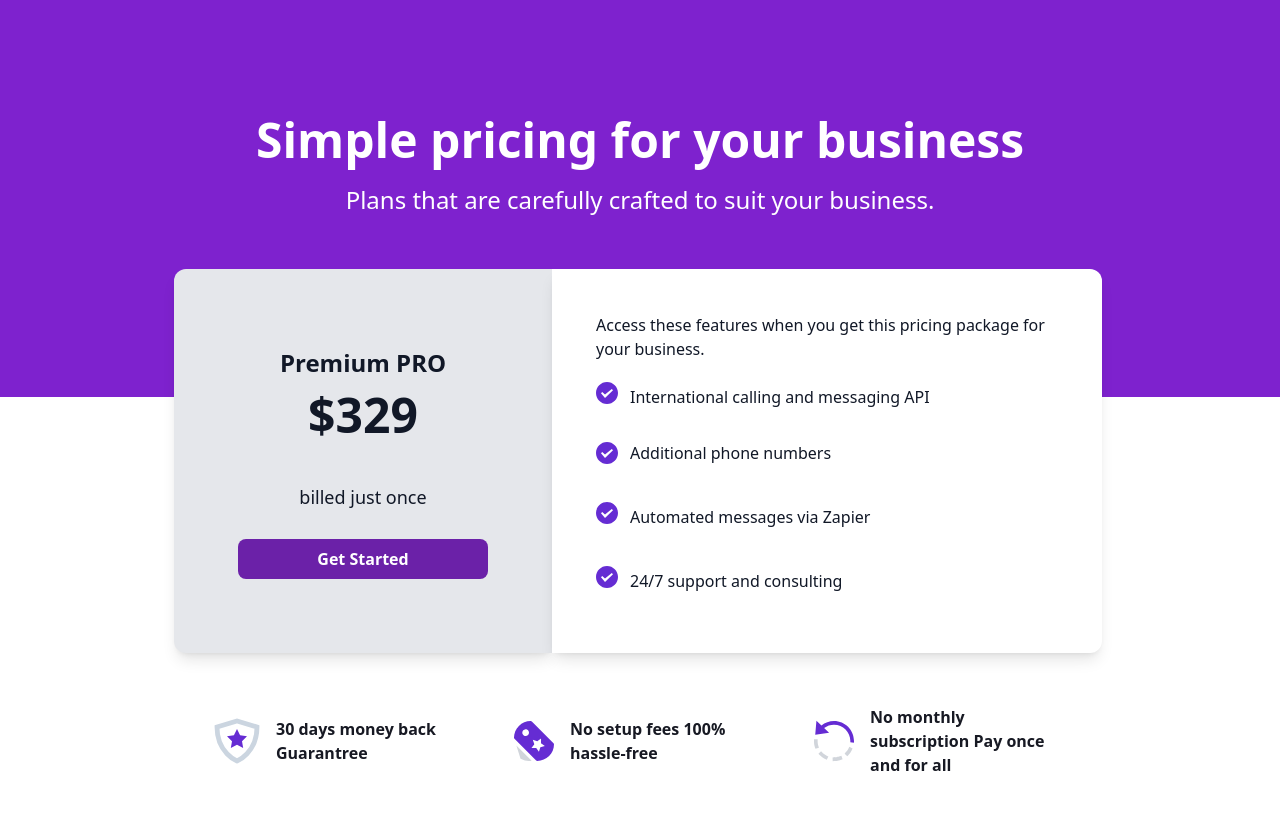
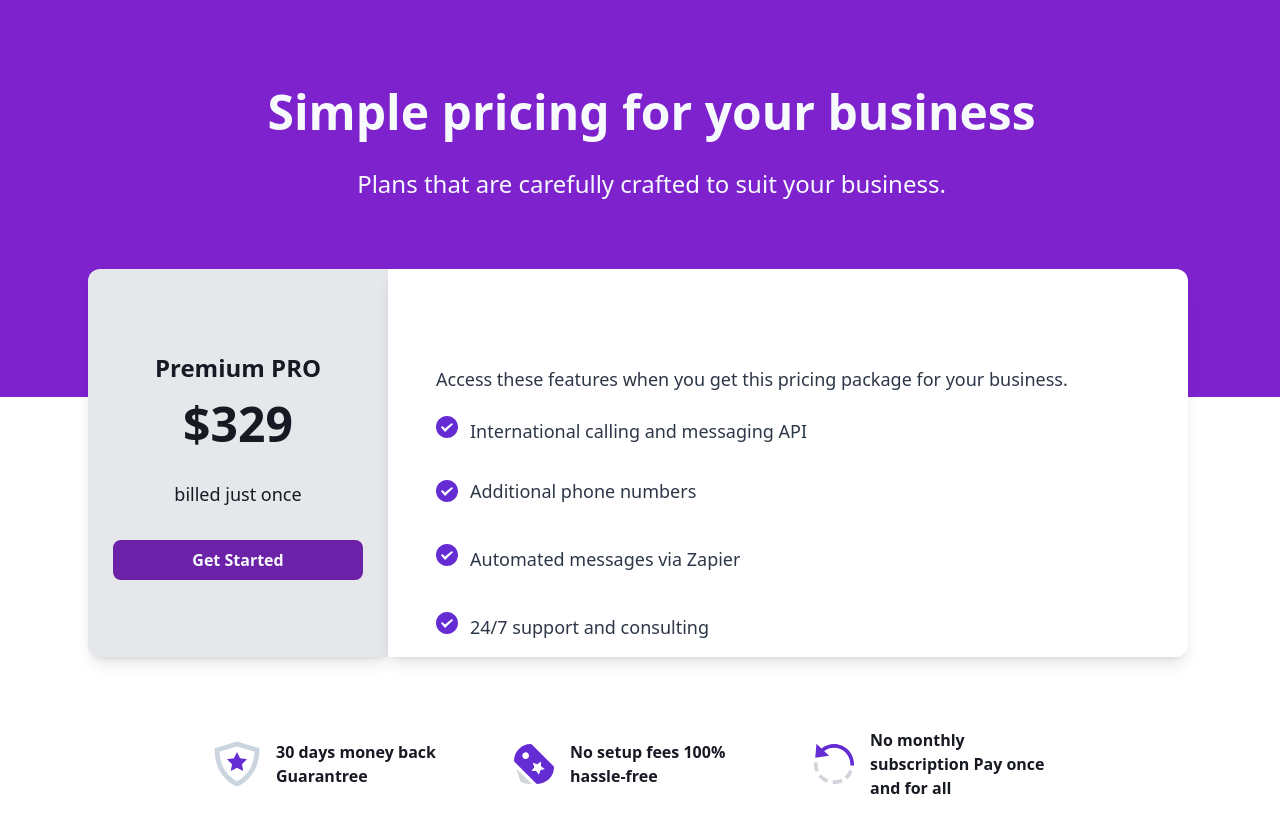
Before and after one commit to MaryiamMunawar/Pricing-UI, a React (Vite) app: page / in a window 1280 px wide. Built offline with nearby package versions, Linux system fonts and the light colour scheme.

Commit message:
third commit

```diff
--- a/src/App.tsx
+++ b/src/App.tsx
@@ -10,56 +10,57 @@ import './App.css';
 function App() {
   return (
     <>
-      <div className='bg-purple-700 pt-10 lg:pt-24  lg:h-96 p-5 min-h-[397px]  '>
+      <div className='bg-purple-700 pt-[56px] lg:pt-[88px]  min-h-[397px] pl-[23px] '>
 
-        <h1 className='text-3xl lg:text-5xl font-extrabold lg:text-center text-white my-5'>
+        <h1 className='text-3xl lg:text-5xl font-extrabold lg:text-center text-[#F7FAFC] leading-[39px]'>
           Simple pricing for your business
         </h1>
-        <p className='lg:text-center text-white text-lg lg:text-2xl font-medium mt-4 '>
+        <p className='lg:text-center text-[#F7FAFC] text-lg lg:text-2xl font-medium mt-4 leading-8 lg:pt-4'>
           Plans that are carefully crafted to suit your business.
         </p>
       </div>
 
       <div className='flex justify-center flex-col lg:flex-row -mt-32 mr-6 ml-5  '>
         {/* Left side box */}
-        <div className='flex flex-col justify-center items-center gap-y-3 lg:rounded-r-none  bg-gray-200 pt-5  text-center  rounded-xl lg:rounded-l-xl shadow-lg lg:min-w-[378px]'>
+        <div className='flex flex-col justify-center items-center shrink-0 lg:rounded-r-none  bg-gray-200 rounded-xl lg:rounded-l-xl shadow-lg lg:min-w-[300px]'>
 
-          <div className='text-2xl font-extrabold text-gray-900'>Premium PRO</div>
-          <div className='text-6xl lg:text-5xl font-extrabold text-gray-900'>$329</div>
-          <div className='text-gray-900 font-medium text-lg lg:mt-8'>billed just once</div>
-          <button className='bg-purple-800  text-base min-w-[250px] lg:px-12 py-2 font-bold text-white rounded-lg m-4'>
+          <div className='text-2xl font-extrabold text-[#171923] leading-8 pt-[35px] '>Premium PRO</div>
+          <div className='text-5xl lg:text-5xl font-extrabold text-[#171923] leading-[48px] pt-4'>$329</div>
+          <div className='text-[#171923] font-medium text-lg lg:pt-8 pt-3 leading-7'>billed just once</div>
+
+          <button className='bg-purple-800 text-center text-base min-w-[250px] lg:px-12 py-2 font-bold text-[#F7FAFC] rounded-lg mt-[32px] mb-[29px]'>
             Get Started
           </button>
         </div>
 
         {/* Right side box */}
-        <div className=' p-11 max-w-[550px]  bg-white shadow-lg  lg:rounded-r-xl '>
-          <p className=' text-gray-900 '>
+        <div className=' min-w-[262px] bg-white shadow-lg  lg:rounded-r-xl lg:min-w-[800px] lg:min-h-[300px] lg:pt-[57px]'>
+          <p className=' text-[#2D3748] pt-[39px] min-w-[220px] pl-2 text-lg lg:pl-12 '>
             Access these features when you get this pricing package for your business.
           </p>
           <div className='flex flex-col'>
-            <div className='flex gap-x-3 items-center my-4'>
-              <img src={TickIcon} alt='tickicon' />
-              <p className='  text-gray-900 mt-2  '>
+            <div className='flex gap-x-3 items-center my-4 '>
+              <img className='pl-3 lg:pl-12' src={TickIcon} alt='tickicon' />
+              <p className='  text-[#2D3748] mt-2 min-w-[28px] text-lg lg:font-normal'>
                 International calling and messaging API
               </p>
             </div>
 
-            <div className='flex gap-x-3 items-center my-4'>
-              <img src={TickIcon} alt='img' />
-              <p className='  text-gray-900 '>
+            <div className='flex gap-x-3 items-center my-4 '>
+              <img className='pl-3 lg:pl-12' src={TickIcon} alt='img'  />
+              <p className='  text-[#2D3748] min-w-[28px] text-lg'>
                 Additional phone numbers
               </p>
             </div>
-            <div className='flex gap-x-3 items-center my-4 '>
-              <img src={TickIcon} alt='img' />
-              <p className='text-gray-900 mt-2'>
+            <div className='flex gap-x-3 items-center my-4  '>
+              <img className='pl-3 lg:pl-12' src={TickIcon} alt='img' />
+              <p className='text-[#2D3748] mt-2 min-w-[28px] text-lg'>
                 Automated messages via Zapier
               </p>
             </div>
             <div className='flex gap-x-3 items-center my-4 '>
-              <img src={TickIcon} alt='img' />
-              <p className='text-gray-900 mt-2'>
+              <img className='pl-3 lg:pl-12' src={TickIcon} alt='img' />
+              <p className='text-[#2D3748] mt-2 min-w-[28px] text-lg'>
                 24/7 support and consulting
               </p>
             </div>
@@ -69,7 +70,7 @@ function App() {
 
       {/* Last box */}
 
-      <div className= 'flex justify-center  items-center flex-col min-h-44 lg:flex-row '>
+      <div className= 'flex justify-center  items-center flex-col min-h-44 lg:flex-row pt-[38px]'>
 
         <div className='flex gap-x-4 py-3 max-w-[300px] items-center justify-center font-bold lg:p-6'>
           <img className='max-w-100 h-auto' src={Icon3} alt="img3" />
--- a/src/index.css
+++ b/src/index.css
@@ -1,4 +1,4 @@
-@import url('https://fonts.googleapis.com/css2?family=Inter&display=swap');
+@import url('https://fonts.googleapis.com/css2?family=Inter:wght@400;500;700;800&display=swap');
 @tailwind base;
 @tailwind components;
 @tailwind utilities;
```
